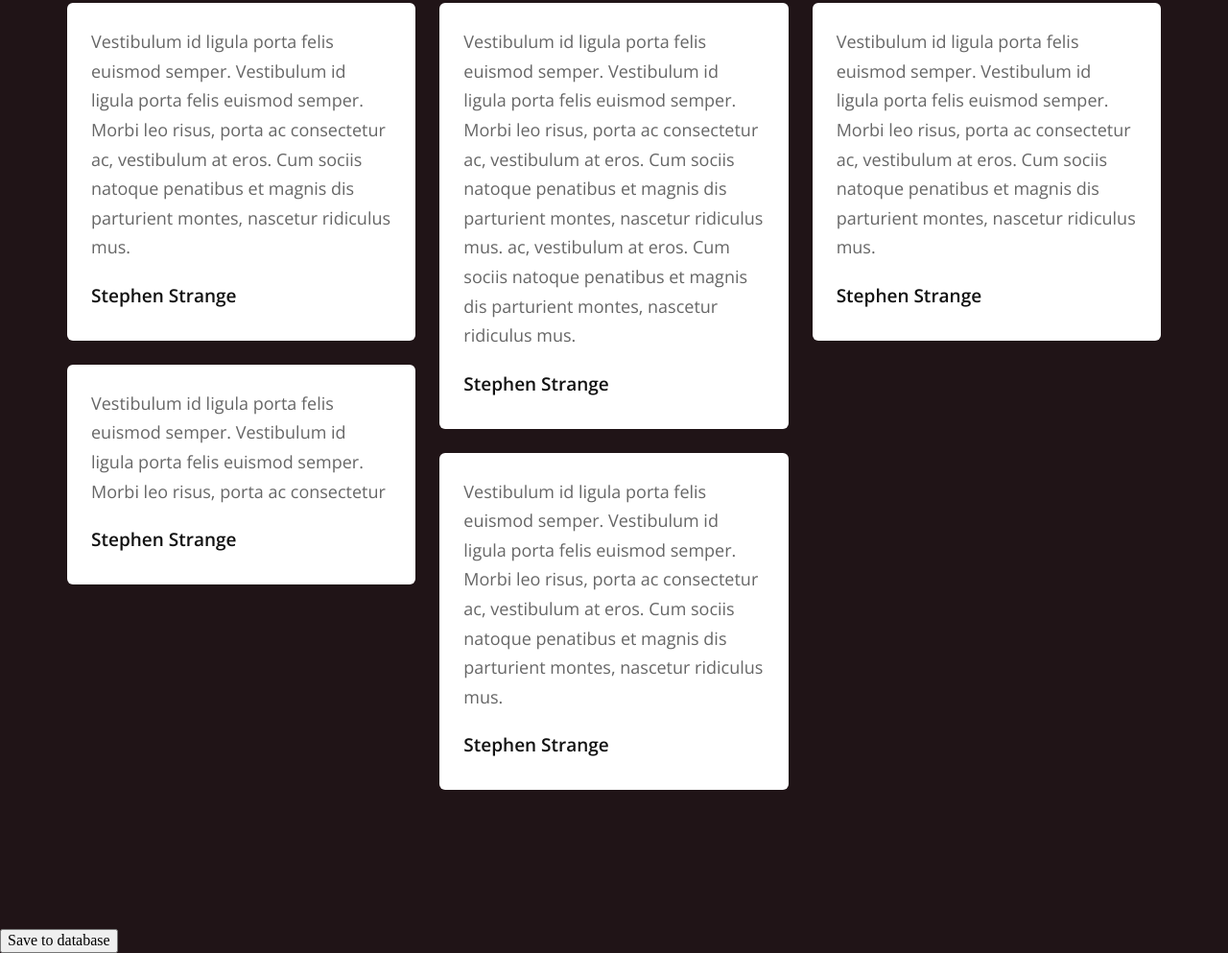
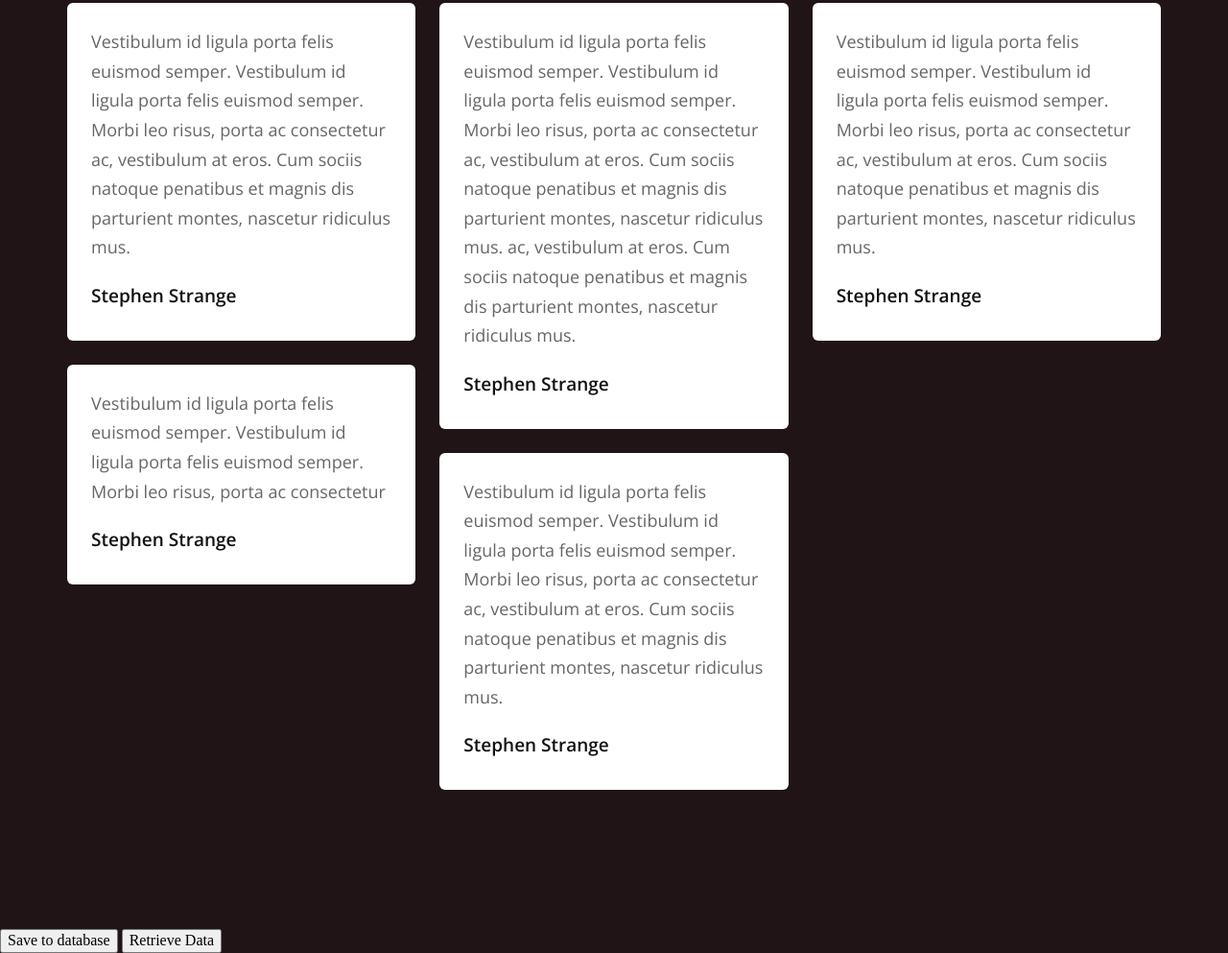
Before and after one commit to vivekprasadk/vishnuwedsanju, a plain HTML site: page index.html in a window 1280 px wide. Shown: the part 1149-2142 px from the top of the page at 96% size. Drawn offline with nearby package versions, Linux system fonts and the light colour scheme.

Commit message:
Update index.html

```diff
--- a/index.html
+++ b/index.html
@@ -78,7 +78,7 @@
   </section>
 
 	  <button onclick="saveToFirebase('Anoop Sethumadhavan', 'Lorem ipsum dolor sit amet adipscing lorem ipsum.')">Save to database</button>
-
+	  <button onclick="retriveData()">Retrieve Data</button>
 
 <script src="https://www.gstatic.com/firebasejs/5.8.5/firebase.js"></script>
 <script>
@@ -110,6 +110,13 @@
 }
 
 
+	function retriveData(){
+		return firebase.database().ref('subscription-entries').once('value').then(function(snapshot) {
+		  console.log(snapshot, 9090909090);
+		});
+	}
+
+
 </script>
   </body>
 </html>
```
